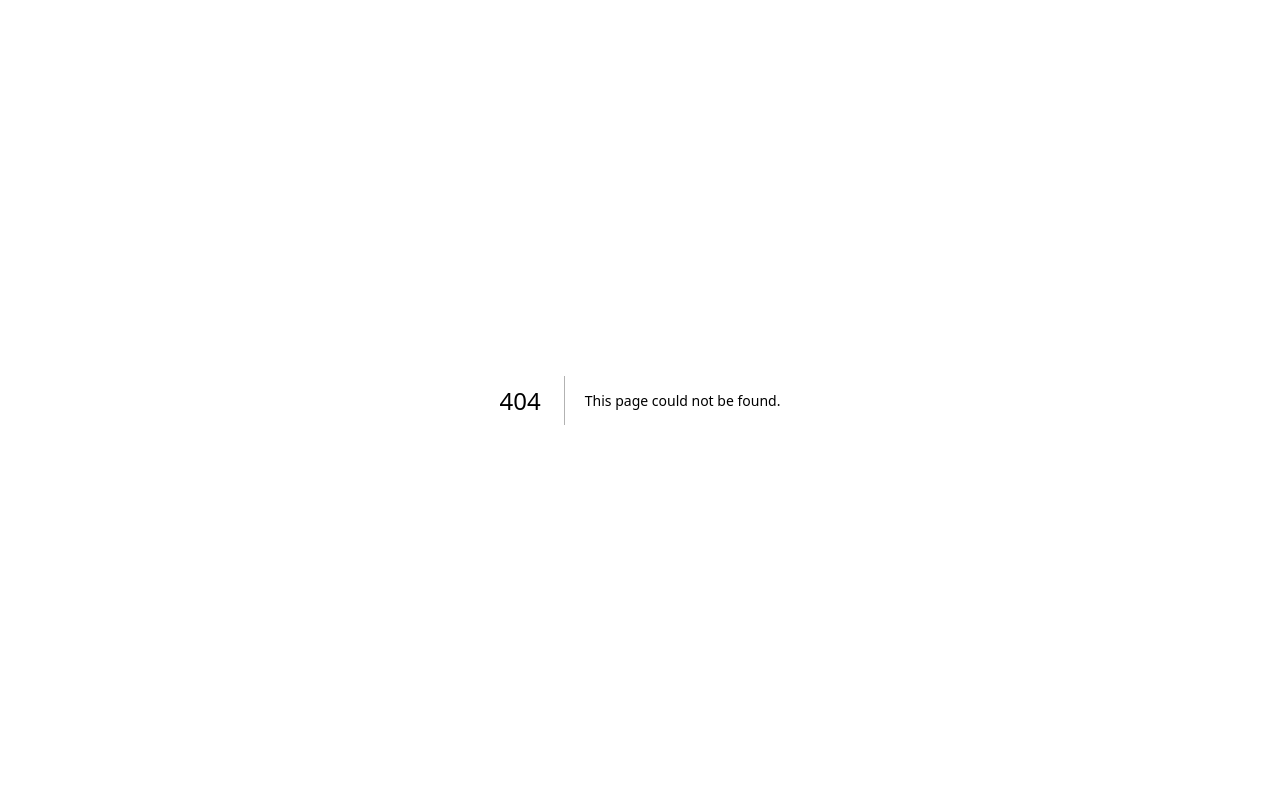
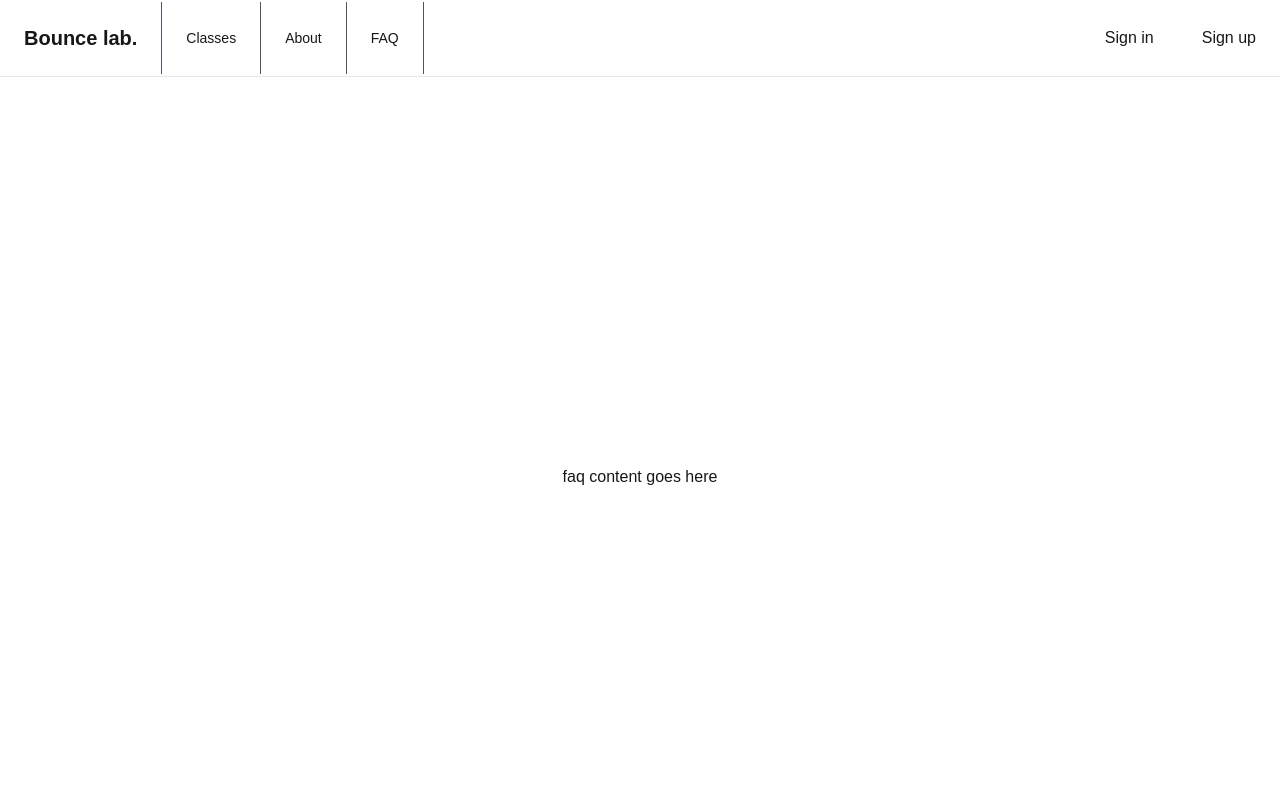
Before and after one commit to Yevhenii770/twerk, a Next.js app: page /faq in a window 1280 px wide. Before the commit this address had no page. Shown: the top 800 px of the page. Built offline with nearby package versions, Linux system fonts and the light colour scheme; a web font is replaced by a local one.

Commit message:
faq & layout

```diff
--- /dev/null
+++ b/app/(marketing)/faq/page.tsx
@@ -0,0 +1,9 @@
+export default function Faq() {
+  return (
+    <div className="font-sans grid grid-rows-[20px_1fr_20px] items-center justify-items-center min-h-screen p-8 pb-20 gap-16 sm:p-20">
+      <main className="flex flex-col gap-[32px] row-start-2 items-center sm:items-start">
+        faq content goes here
+      </main>
+    </div>
+  );
+}
--- a/app/(marketing)/layout.tsx
+++ b/app/(marketing)/layout.tsx
@@ -35,11 +35,11 @@
           </nav>
 
           {/* Desktop auth buttons */}
-          <div className="hidden md:flex gap-4 ml-6">
-            <Link href="/signin" className="hover:underline">
+          <div className="hidden md:flex">
+            <Link href="/signin" className="hover:underline p-6">
               Sign in
             </Link>
-            <Link href="/signup" className="hover:underline">
+            <Link href="/signup" className="hover:underline p-6">
               Sign up
             </Link>
           </div>
```
